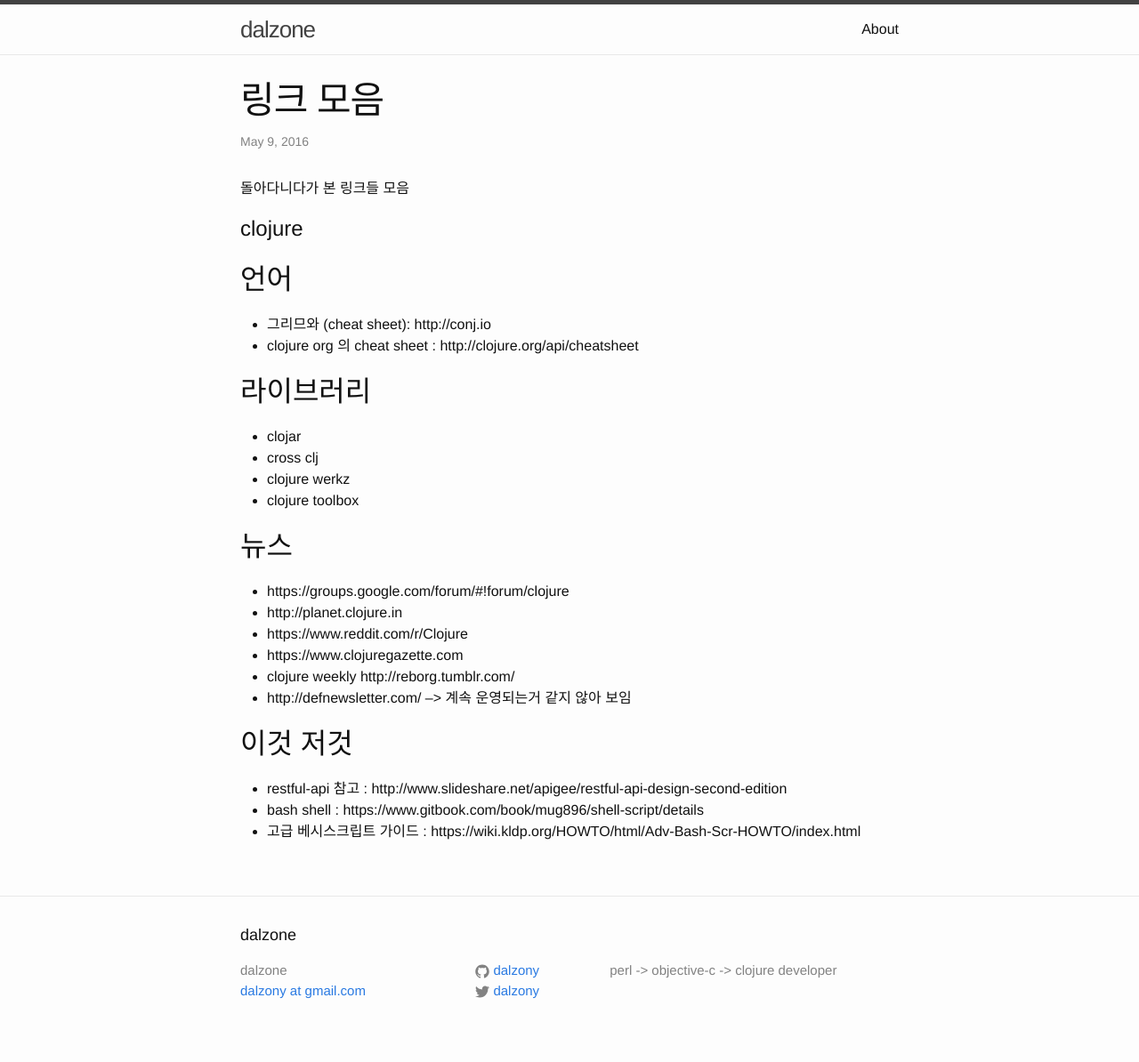
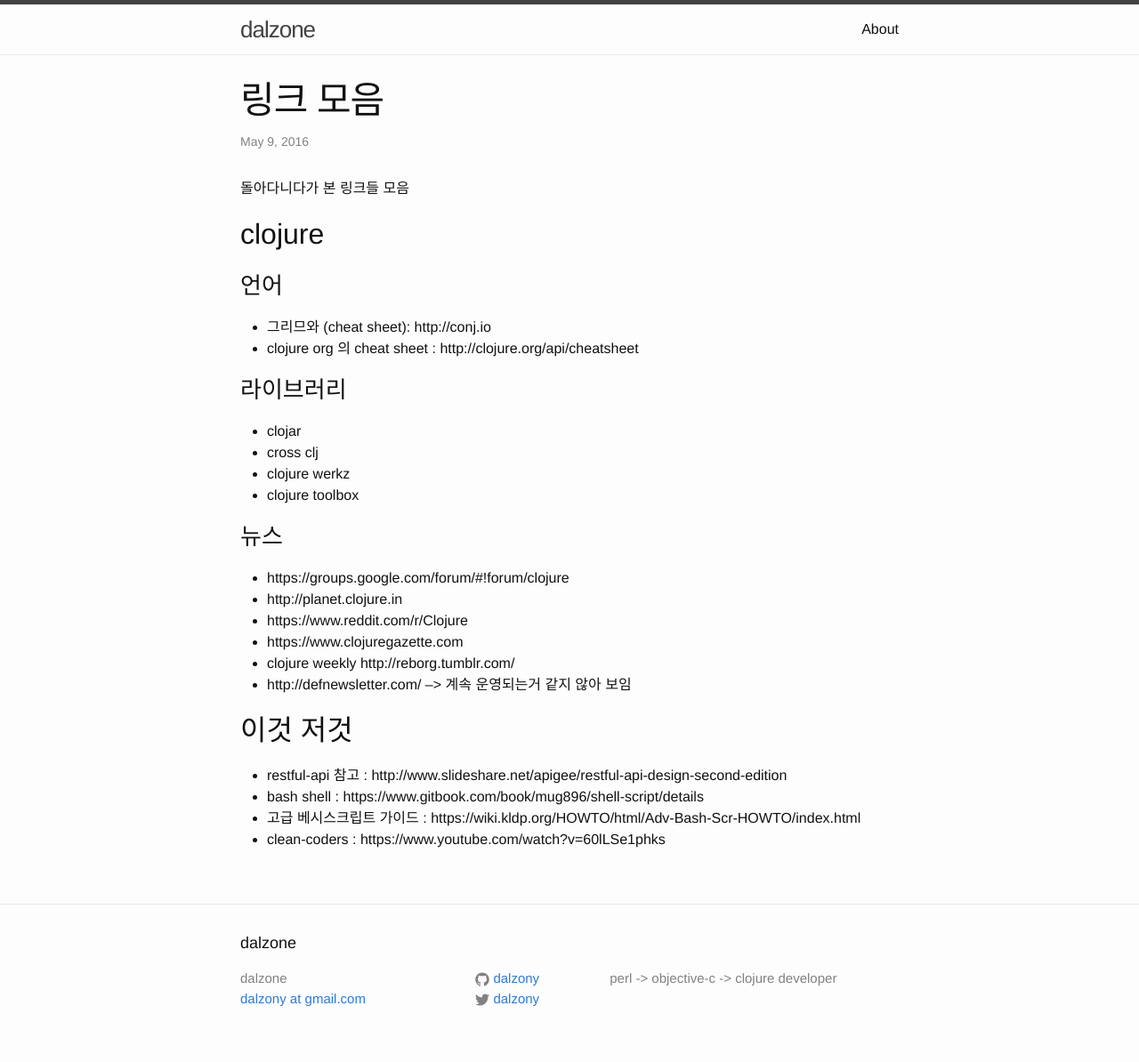
Before and after one commit to dalzony/dalzony.github.io, a Jekyll site: the page built from _posts/2016-05-09-links.markdown, in a window 1280 px wide. Shown: the whole page at 89% size. Built offline with Jekyll 4.4.1, drawn with Linux system fonts in a browser that asks for light colours; comment, search, counter and statistics services are not loaded.

Commit message:
링크들 모음 수정

```diff
--- a/_posts/2016-05-09-links.markdown
+++ b/_posts/2016-05-09-links.markdown
@@ -6,21 +6,21 @@ date: "2016-05-09 14:40"
 
 돌아다니다가 본 링크들 모음
 
-# clojure
+## clojure
 
-## 언어
+### 언어
 
 - 그리므와 (cheat sheet): http://conj.io
 - clojure org 의 cheat sheet : http://clojure.org/api/cheatsheet
 
-## 라이브러리
+### 라이브러리
 
 - clojar
 - cross clj
 - clojure werkz
 - clojure toolbox
 
-## 뉴스
+### 뉴스
 
 - https://groups.google.com/forum/#!forum/clojure
 - http://planet.clojure.in
@@ -34,3 +34,4 @@ date: "2016-05-09 14:40"
 - restful-api 참고 : http://www.slideshare.net/apigee/restful-api-design-second-edition
 - bash shell : https://www.gitbook.com/book/mug896/shell-script/details
 - 고급 베시스크립트 가이드 : https://wiki.kldp.org/HOWTO/html/Adv-Bash-Scr-HOWTO/index.html
+- clean-coders : https://www.youtube.com/watch?v=60lLSe1phks
```
